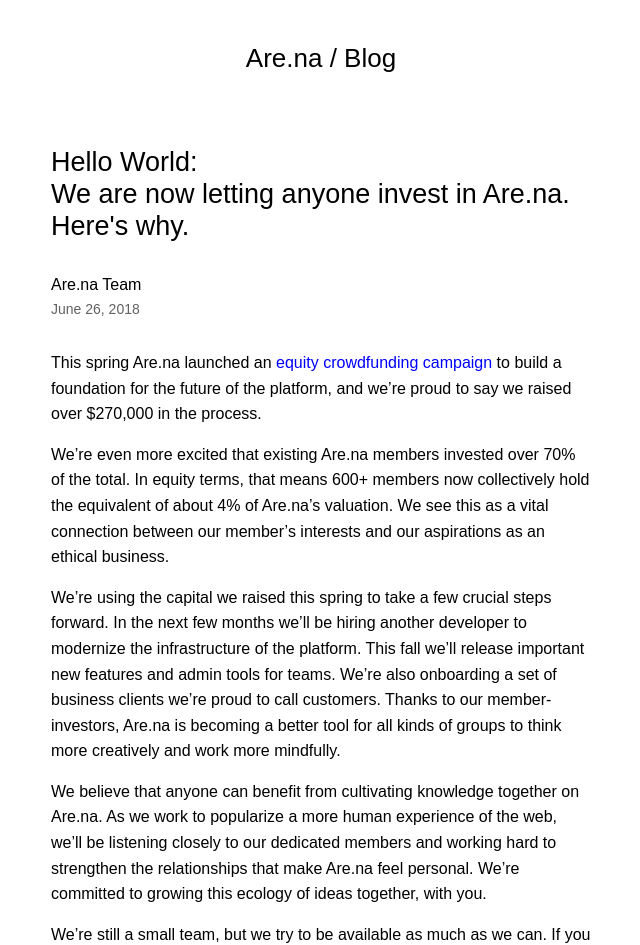
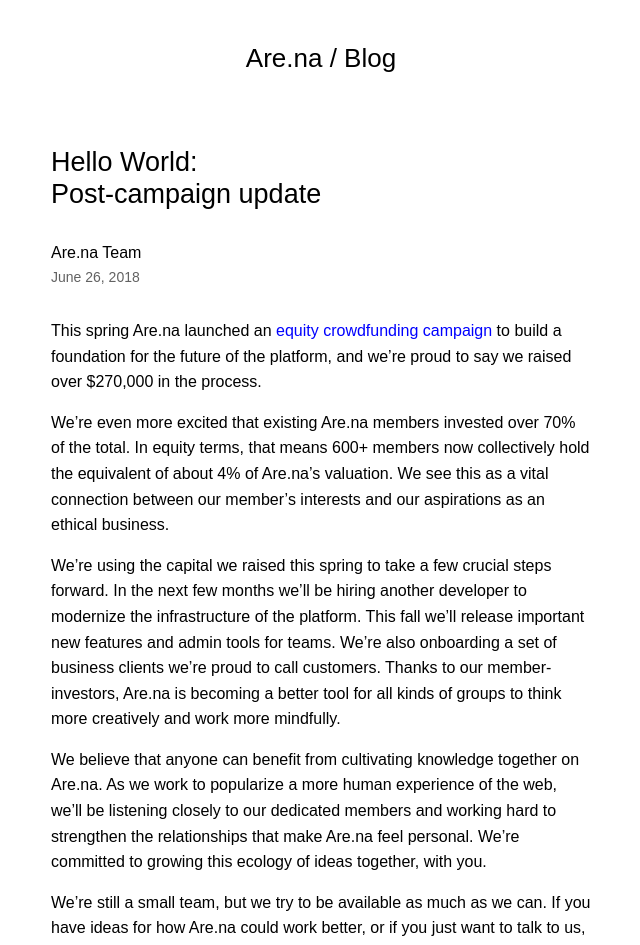
Before and after one commit to aredotna/building, a Jekyll site: the page built from _posts/2018-06-26-post-campagin-update.markdown, in a window 1280 px wide. Shown: the top 945 px of the page, without its empty margins (319-959 px from the left). Built offline with Jekyll 4.4.1, drawn with Linux system fonts in a browser that asks for light colours.

Commit message:
Update title

```diff
--- a/_posts/2018-06-26-post-campagin-update.markdown
+++ b/_posts/2018-06-26-post-campagin-update.markdown
@@ -1,5 +1,5 @@
 ---
-title: We are now letting anyone invest in Are.na. Here's why.
+title: Post-campaign update
 date: 2018-06-26 00:00:00 Z
 categories:
 - Hello World
```
